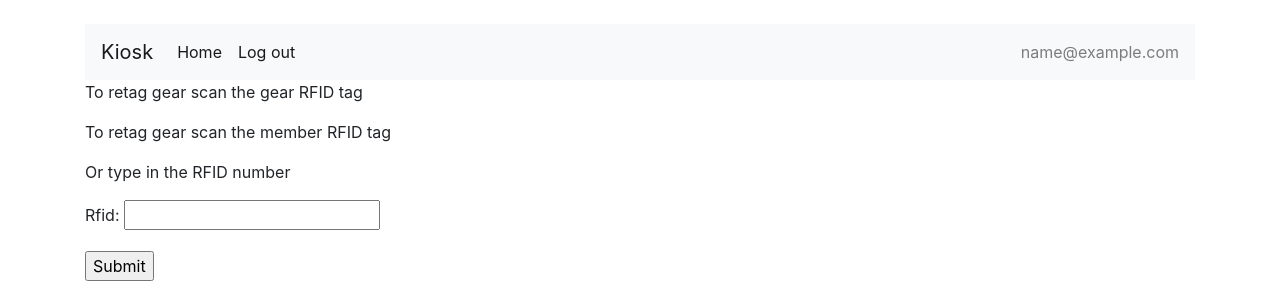
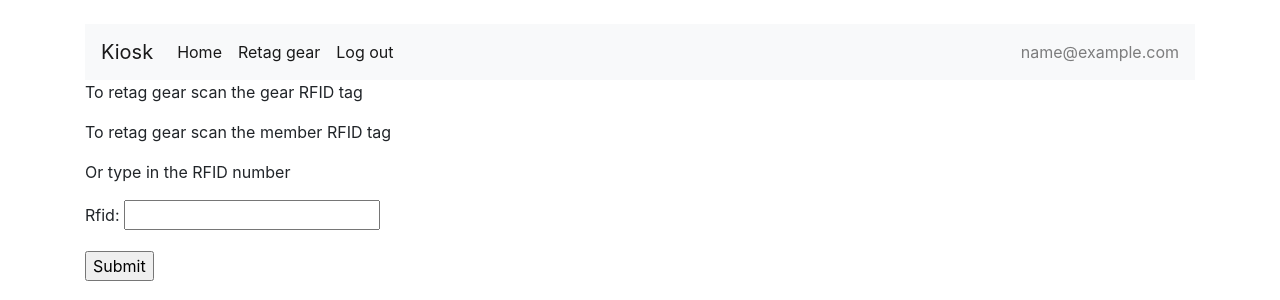
Before and after one commit to ExcursionClub/ExCSystem, a Django app: page /kiosk/retag/ in a window 1280 px wide. Shown: the top 300 px of the page. Run offline with Django 3.2, Linux system fonts and the light colour scheme; the visitor is signed in with stand-in values (Sample User, id 1); some libraries are stand-ins or nearby versions.

Commit message:
Add link to retag view to navbar

```diff
--- a/kiosk/templates/base.html
+++ b/kiosk/templates/base.html
@@ -39,6 +39,11 @@
                 {% if user.is_authenticated %}
                     <li class="nav-item active">
                         <a class="nav-link"
+                           href="/kiosk/retag">Retag gear<span
+                                class="sr-only">(current)</span></a>
+                    </li>
+                    <li class="nav-item active">
+                        <a class="nav-link"
                            href="/kiosk/logout">Log out<span
                                 class="sr-only">(current)</span></a>
                     </li>
```
